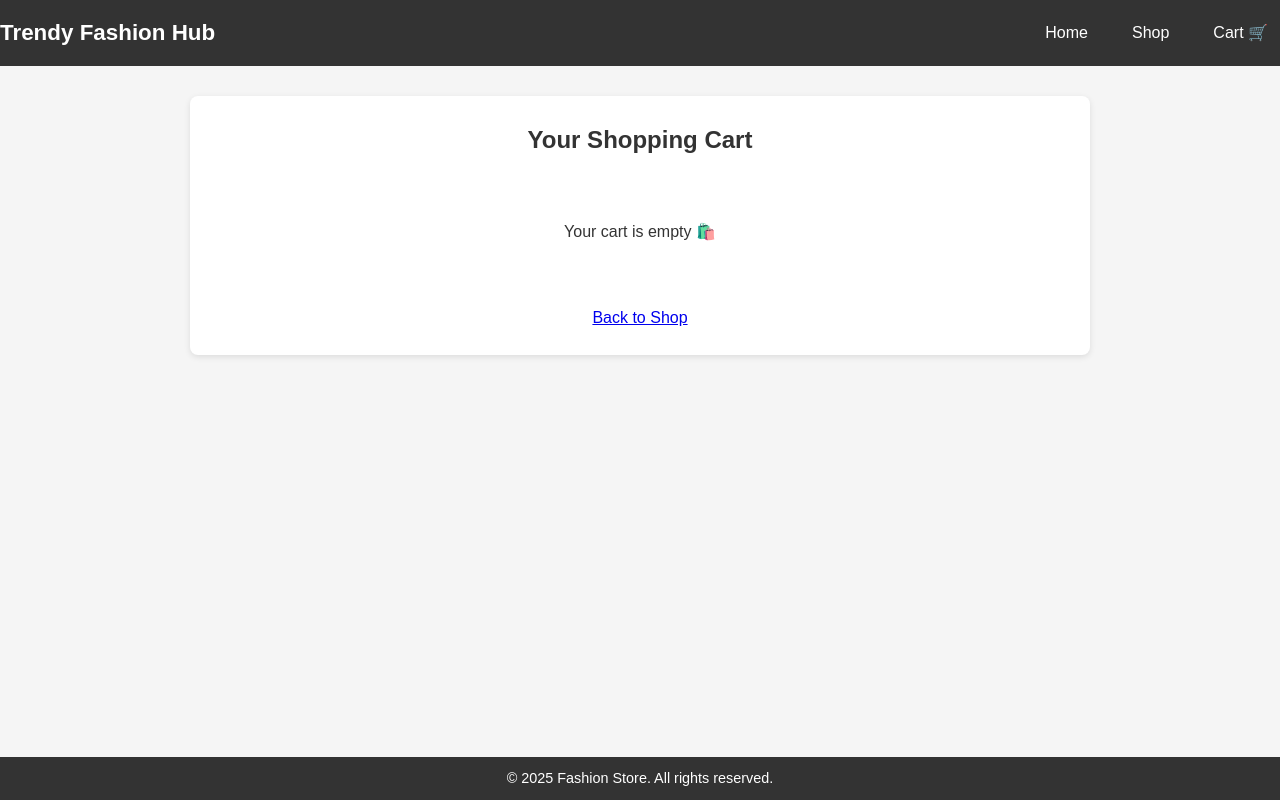
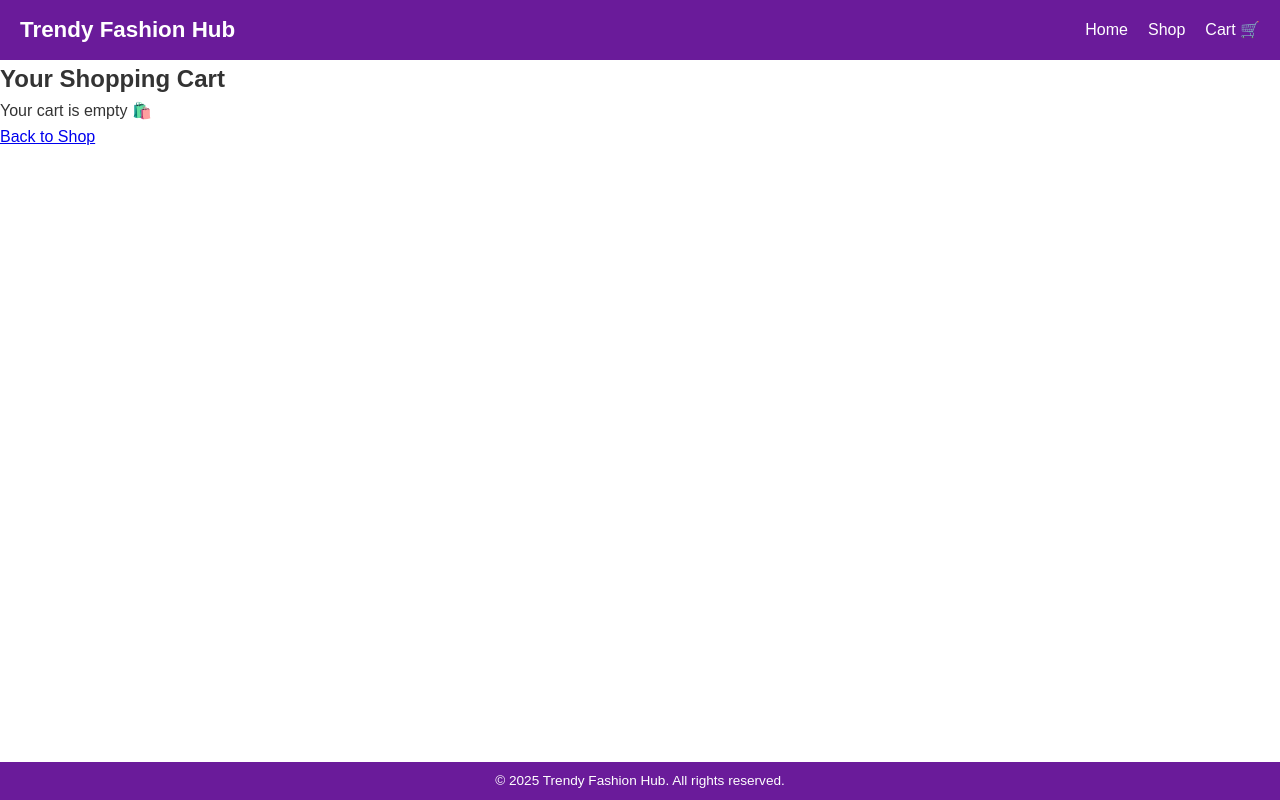
Before and after one commit to Daviey9492/Daviey, a Flask app: page /cart in a window 1280 px wide. Run offline with Flask 3, Linux system fonts and the light colour scheme.

Commit message:
cart.html

```diff
--- a/FashionStore/templates/cart.html
+++ b/FashionStore/templates/cart.html
@@ -3,27 +3,8 @@
 <head>
   <meta charset="utf-8">
   <meta name="viewport" content="width=device-width, initial-scale=1.0">
-  <title>Your Cart | Fashion Store</title>
+  <title>Your Cart | Trendy Fashion Hub</title>
   <link rel="stylesheet" href="{{ url_for('static', filename='style.css') }}">
-  <style>
-    body { font-family: Arial, sans-serif; background: #f5f5f5; margin: 0; padding-bottom: 60px; }
-    header { background: #333; color: #fff; text-align: center; padding: 15px 0; }
-    nav a { color: #fff; margin: 0 12px; text-decoration: none; }
-    main { max-width: 900px; margin: 30px auto; background: #fff; padding: 25px; border-radius: 8px; box-shadow: 0 2px 6px rgba(0,0,0,0.1); }
-    h2 { text-align: center; color: #333; }
-    table { width: 100%; border-collapse: collapse; margin-top: 20px; }
-    th, td { padding: 10px; border-bottom: 1px solid #eee; text-align: left; }
-    th { background: #fafafa; }
-    img { width: 60px; height: 60px; object-fit: cover; border-radius: 6px; margin-right: 10px; vertical-align: middle; }
-    input[type="number"] { width: 50px; padding: 5px; border: 1px solid #ccc; border-radius: 4px; text-align: center; }
-    button { border: none; border-radius: 4px; padding: 6px 10px; cursor: pointer; font-size: 0.9em; }
-    .btn-update { background: #007bff; color: #fff; }
-    .btn-remove { background: #dc3545; color: #fff; }
-    .checkout { text-align: right; border-top: 2px solid #eee; padding-top: 15px; margin-top: 20px; }
-    .checkout button { background: #28a745; color: #fff; padding: 10px 20px; border-radius: 5px; font-size: 1em; }
-    .checkout button:hover { background: #218838; }
-    footer { position: fixed; bottom: 0; width: 100%; background: #333; color: #fff; text-align: center; padding: 10px 0; font-size: 0.9em; }
-  </style>
 </head>
 
 <body>
@@ -36,10 +17,11 @@
   </nav>
 </header>
 
-<main>
+<main class="cart-container">
   <h2>Your Shopping Cart</h2>
 
   {% if cart_items %}
+  <div class="cart-table">
     <table>
       <thead>
         <tr>
@@ -49,19 +31,19 @@
       <tbody>
         {% for item in cart_items %}
         <tr>
-        <td>
+          <td class="cart-item">
             <img src="{{ url_for('static', filename=item.image) }}" alt="{{ item.item_name }}">
-          {{ item.item_name }}
+            <span>{{ item.item_name }}</span>
           </td>
           <td>KSh {{ "{:,.2f}".format(item.unit_price) }}</td>
           <td>
-          <form method="POST" action="{{ url_for('update_cart') }}">
+            <form method="POST" action="{{ url_for('update_cart') }}" class="qty-form">
               <input type="hidden" name="item_id" value="{{ item.id }}">
               <input type="number" name="quantity" value="{{ item.quantity }}" min="1" max="{{ item.current_stock }}">
               <button type="submit" class="btn-update">✔</button>
             </form>
             {% if 0 < item.current_stock < 5 %}
-            <small style="color:orange;">Low stock!</small>
+              <small class="low-stock">Low stock!</small>
             {% endif %}
           </td>
           <td>KSh {{ "{:,.2f}".format(item.total) }}</td>
@@ -76,22 +58,23 @@
         {% endfor %}
       </tbody>
     </table>
+  </div>
 
   <div class="checkout">
     <p><strong>Total: KSh {{ "{:,.2f}".format(grand_total) }}</strong></p>
     <form method="POST" action="{{ url_for('checkout') }}">
-      <button type="submit">Proceed to Checkout</button>
+      <button type="submit" class="checkout-btn">Proceed to Checkout</button>
     </form>
   </div>
 
   {% else %}
-    <p style="text-align:center; margin:60px 0;">Your cart is empty 🛍️</p>
-    <p style="text-align:center;"><a href="{{ url_for('index') }}">Back to Shop</a></p>
+    <p class="empty-cart">Your cart is empty 🛍️</p>
+    <p class="empty-cart-link"><a href="{{ url_for('index') }}">Back to Shop</a></p>
   {% endif %}
 </main>
 
 <footer>
-  <p>&copy; 2025 Fashion Store. All rights reserved.</p>
+  <p>&copy; 2025 Trendy Fashion Hub. All rights reserved.</p>
 </footer>
 </body>
 </html>
```
Lines whose indentation alone changed are shown as unchanged.
